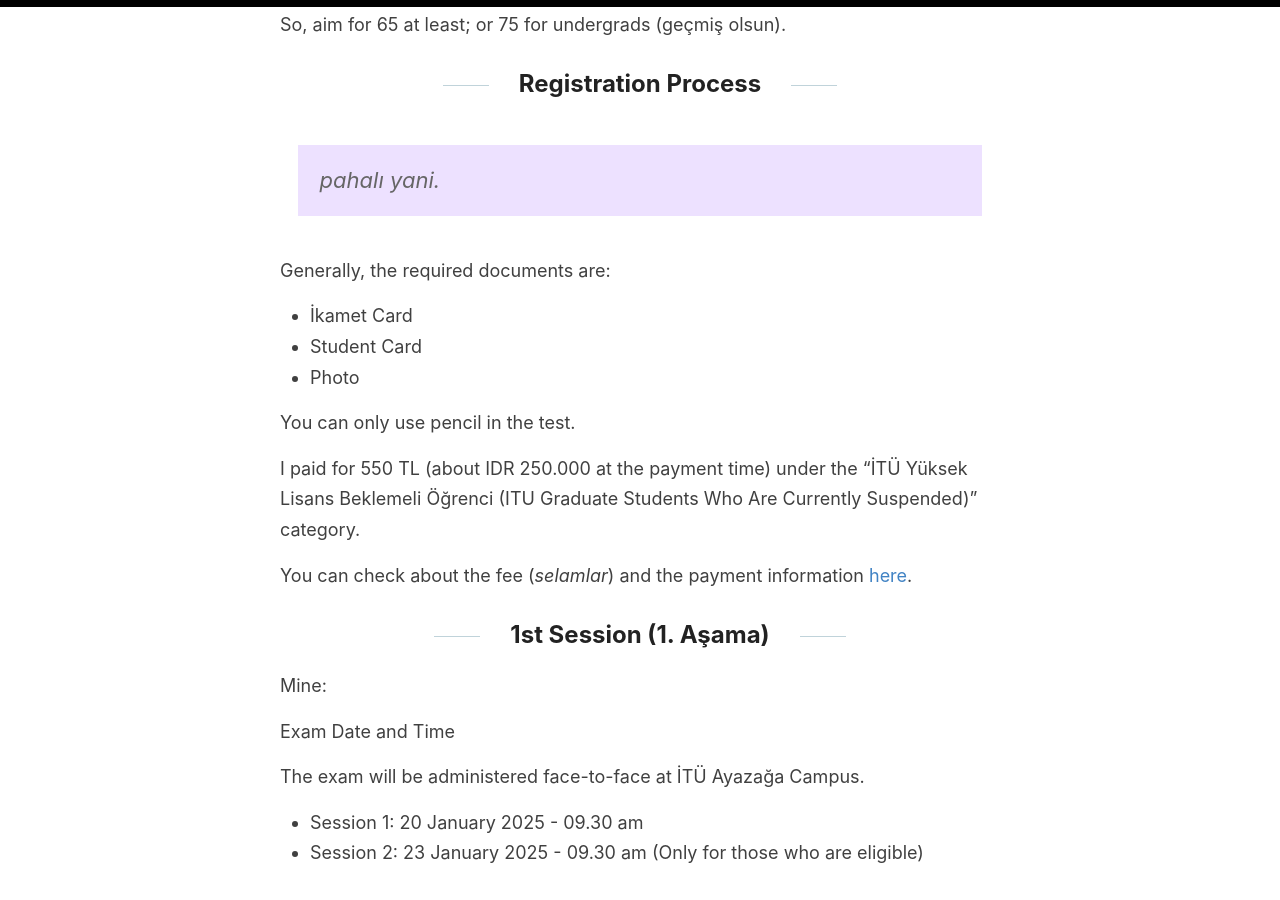
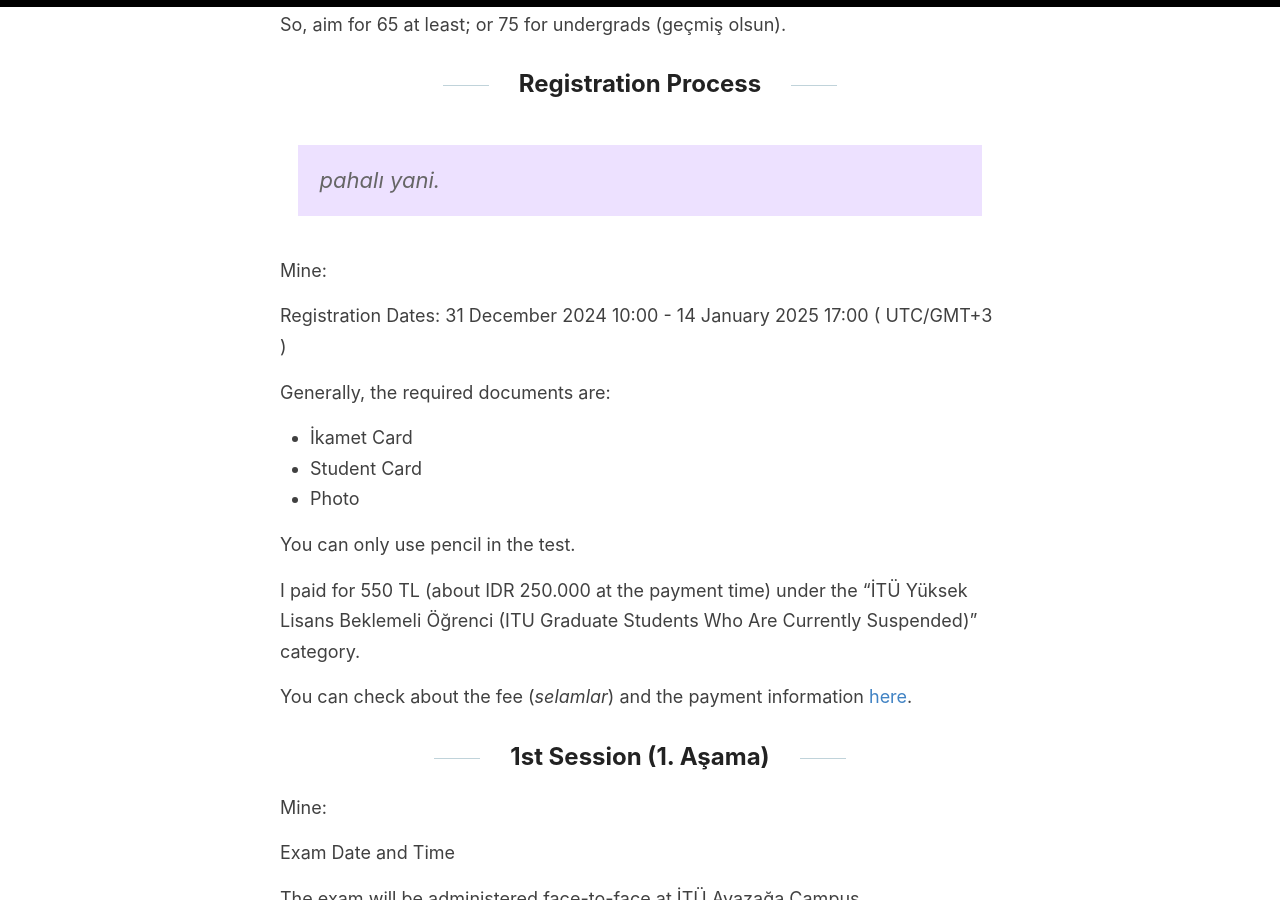
Before and after one commit to determinedguy/cecoret, a Jekyll site: the page built from _posts/2025-1-25-itu-english-exam.md, in a window 1280 px wide and 900 px high, scrolled down 1453 px. Built offline with Jekyll 4.4.1, drawn with Linux system fonts in a browser that asks for light colours.

Commit message:
add: date

```diff
--- a/_posts/2025-1-25-itu-english-exam.md
+++ b/_posts/2025-1-25-itu-english-exam.md
@@ -34,6 +34,10 @@ So, aim for 65 at least; or 75 for undergrads (geçmiş olsun).
 ## Registration Process
 
 > pahalı yani.
+
+Mine:
+
+Registration Dates: 31 December 2024 10:00 - 14 January 2025 17:00 ( UTC/GMT+3 )
 
 Generally, the required documents are:
 
```
